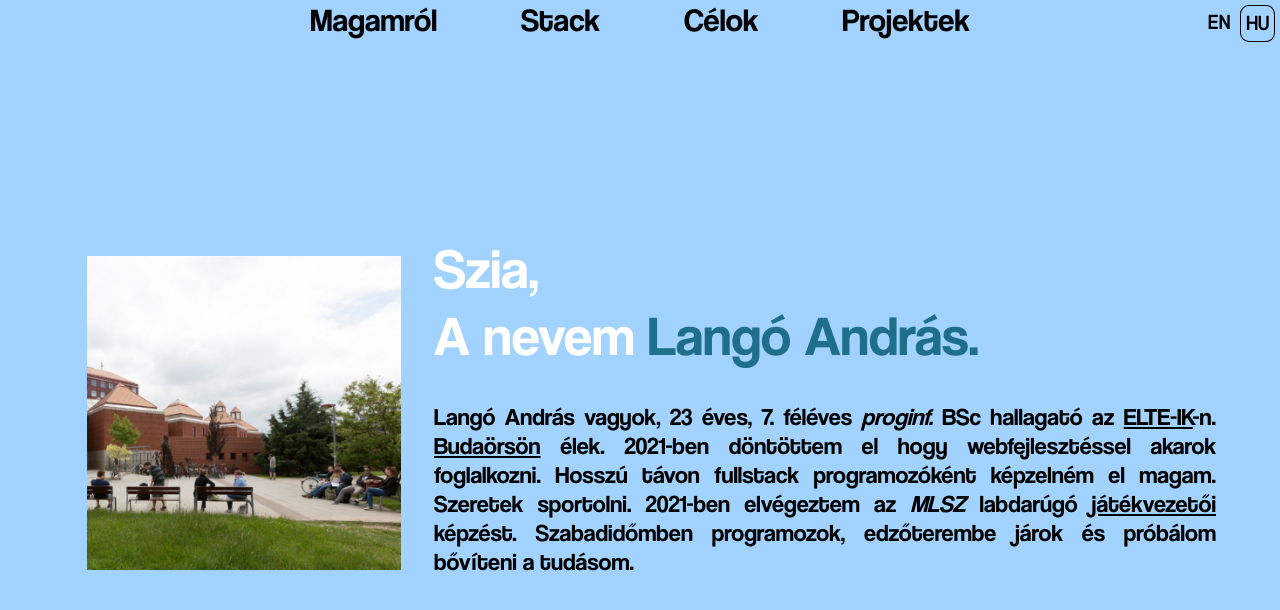
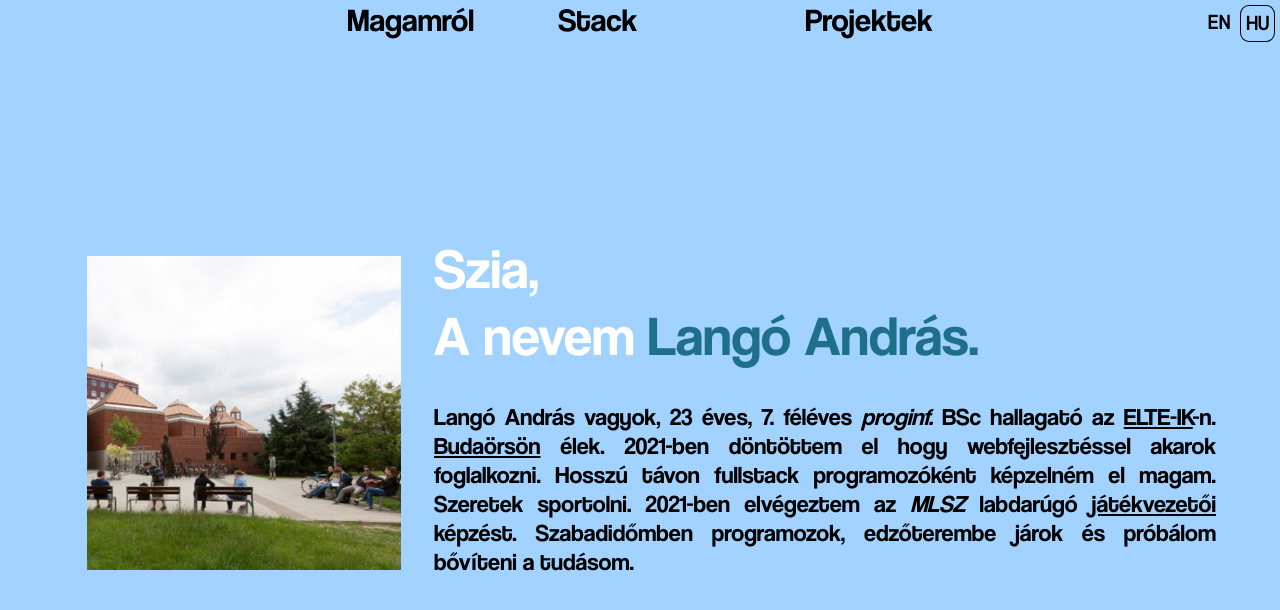
Before and after one commit to bufer99/Portfolio, a React (Create React App) app in the folder portfolio-react/: page /aboutMe in a window 1280 px wide. Shown: the top 610 px of the page. Built offline with nearby package versions, Linux system fonts and the light colour scheme.

Commit message:
Update language.js

```diff
--- a/portfolio-react/src/state/language.js
+++ b/portfolio-react/src/state/language.js
@@ -3,7 +3,7 @@ export const languages = {
         navigation: {
             'aboutMe': 'Magamról',
             'skills': 'Stack',
-            'goals': 'Célok',
+            //'goals': 'Célok',
             'references': 'Projektek',
         },
         about: {
@@ -25,7 +25,7 @@ export const languages = {
         navigation: {
             'aboutMe': 'About me',
             'skills': 'Stack',
-            'goals': 'Goals',
+            //'goals': 'Goals',
             'references': 'Projects',
         },
         about: {
```
